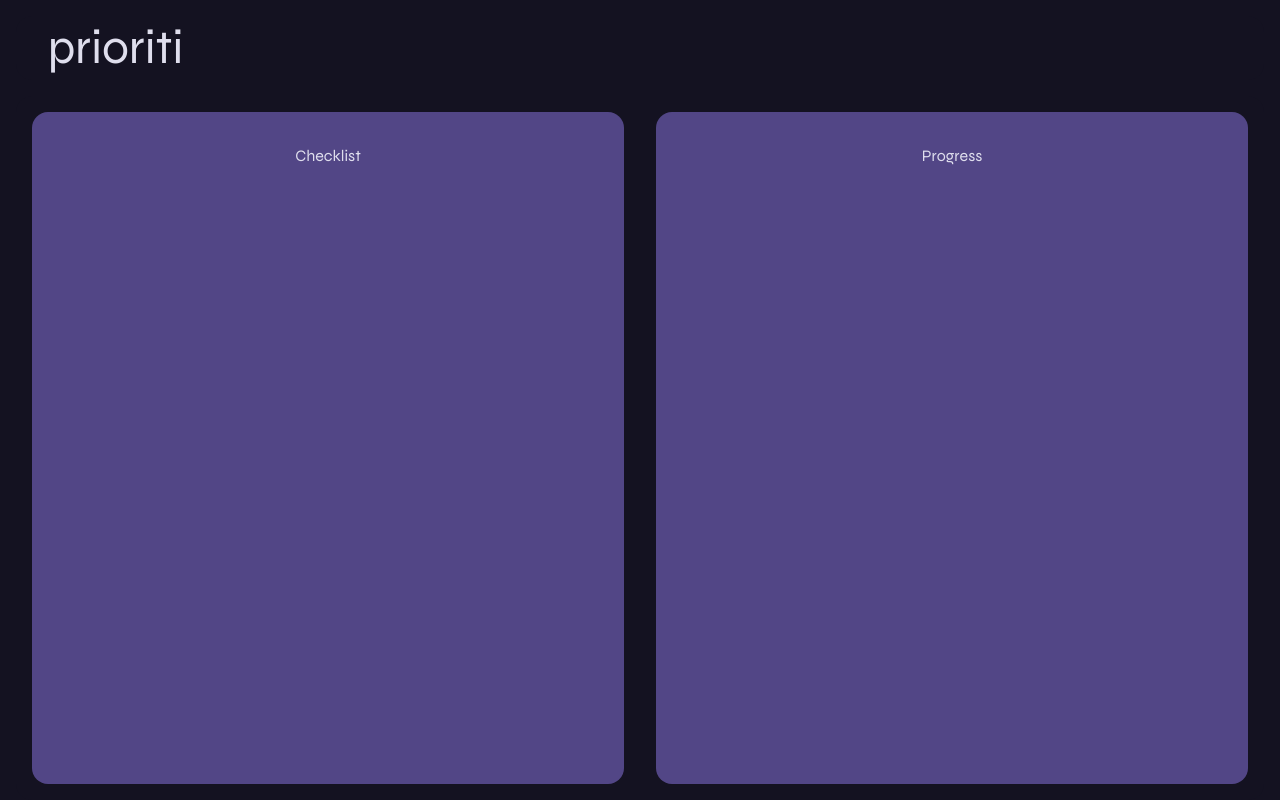
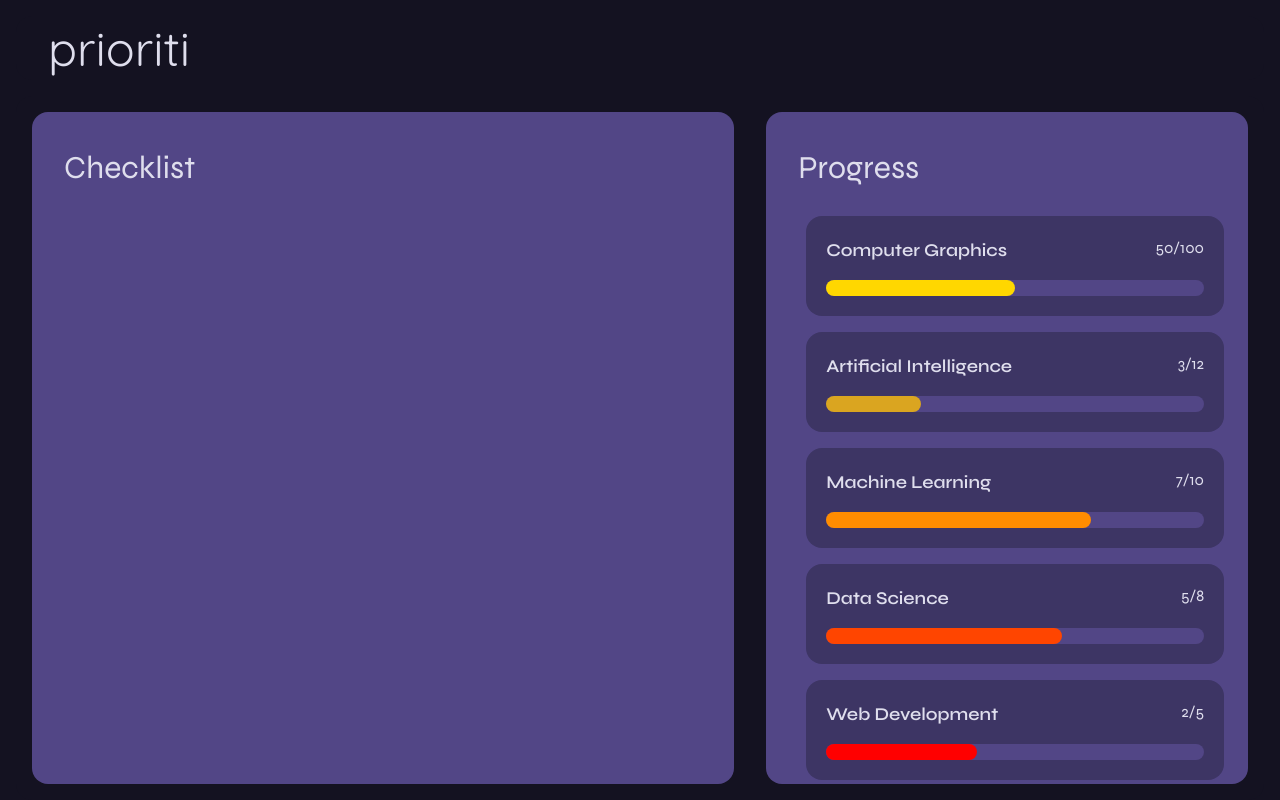
Before and after one commit to n1ved/prioriti, a Next.js app: page /dashboard in a window 1280 px wide. Built offline with nearby package versions, Linux system fonts and the light colour scheme.

Commit message:
feat : add progress cards
with dummy data

```diff
--- a/src/app/dashboard/page.module.css
+++ b/src/app/dashboard/page.module.css
@@ -22,7 +22,7 @@
 .nav h1{
     color: var(--text-900);
     font-size: 3rem;
-    font-family: "Syne", serif;
+    font-family: "Quicksand", serif;
 }
 
 .container{
@@ -37,6 +37,10 @@
     border-radius: 1rem;
 }
 
+.checklist_container{
+    flex-basis: 150%;
+}
+
 .container section{
     display: flex;
     flex-direction: column;
@@ -49,3 +53,19 @@
     width: 100%;
     height: 100%;
 }
+
+.container section h2{
+    color: var(--text-900);
+    font-size: 2rem;
+    font-family: "Syne", serif;
+    width: 100%;
+}
+
+.progress_cards{
+    display: flex;
+    flex-direction: column;
+    justify-content: space-between;
+    align-items: start;
+    width: 100%;
+    margin: 1rem 0;
+}
--- a/src/app/dashboard/page.tsx
+++ b/src/app/dashboard/page.tsx
@@ -1,6 +1,9 @@
 'use client'
 import styles from "./page.module.css";
+import dummyProgressData from "@/data/DummyData/progress";
+import ProgressCard from "@/components/progress/ProgressCard";
 export default function Dashboard() {
+  const progressData = dummyProgressData();
   return (
       <main className={styles.main}>
             <nav className={styles.nav}>
@@ -12,6 +15,11 @@ export default function Dashboard() {
               </section>
               <section className={styles.progress_container}>
                 <h2>Progress</h2>
+                <div className={styles.progress_cards}>
+                  {progressData.map((data) => (
+                    <ProgressCard key={data.id} {...data} />
+                  ))}
+                </div>
               </section>
             </div>
       </main>
--- /dev/null
+++ b/src/components/progress/ProgressCard.tsx
@@ -0,0 +1,25 @@
+interface ProgressCardProps {
+  id: string,
+  courseName: string,
+  currentProgress: number,
+  totalProgress: number,
+  progressColor: string,
+}
+export default function ProgressCard({id,courseName,currentProgress,totalProgress,progressColor}: ProgressCardProps) {
+    return (
+        <div className={"flex flex-col space-y-4 bg-background-300 w-full p-5 m-2 rounded-2xl"}>
+            <div className={"flex flex-row justify-between"}>
+                <h3 className={"text-lg font-semibold"}>{courseName}</h3>
+                <p className={"text-md"}>{currentProgress}/{totalProgress}</p>
+            </div>
+            <div className={"flex flex-row space-x-4"}>
+                <div className={"w-full h-4 bg-background-400 rounded-full"}>
+                    <div
+                        className={"h-full rounded-full transition-all duration-300"}
+                        style={{width: `${currentProgress/totalProgress*100}%`, backgroundColor: progressColor}}
+                    />
+                </div>
+            </div>
+        </div>
+    )
+}
--- /dev/null
+++ b/src/data/DummyData/progress.ts
@@ -0,0 +1,39 @@
+export default function dummyProgressData() {
+  return [
+    {
+      id: 'CST301',
+      courseName: 'Computer Graphics',
+      currentProgress: 50,
+      totalProgress: 100,
+      progressColor: "#FFD700",
+    },
+    {
+      id: 'CST302',
+      courseName: 'Artificial Intelligence',
+      currentProgress: 3,
+      totalProgress: 12,
+      progressColor: "#DAA520",
+    },
+    {
+      id: 'CST303',
+      courseName: 'Machine Learning',
+      currentProgress: 7,
+      totalProgress: 10,
+      progressColor: "#FF8C00",
+    },
+    {
+      id: 'CST304',
+      courseName: 'Data Science',
+      currentProgress: 5,
+      totalProgress: 8,
+      progressColor: "#FF4500",
+    },
+    {
+      id: 'CST305',
+      courseName: 'Web Development',
+      currentProgress: 2,
+      totalProgress: 5,
+      progressColor: "#FF0000",
+    }
+  ];
+}
```
